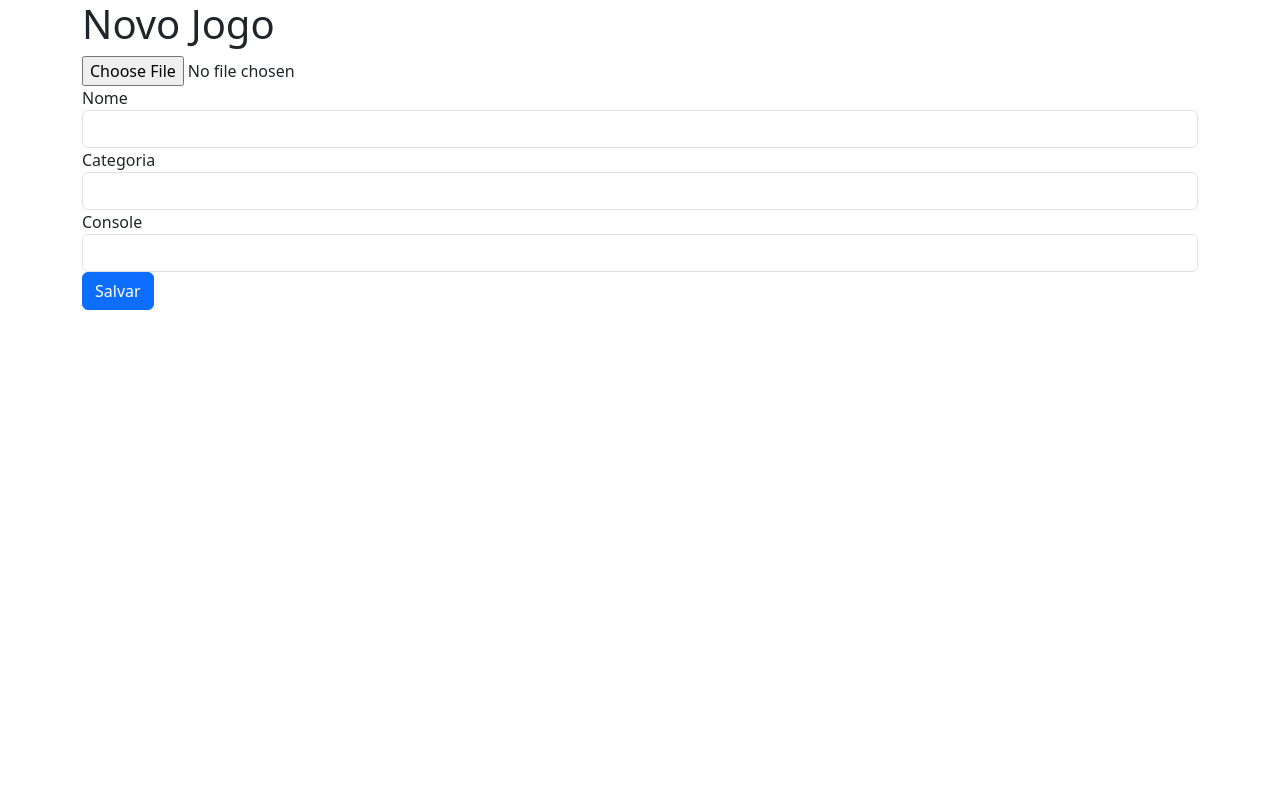
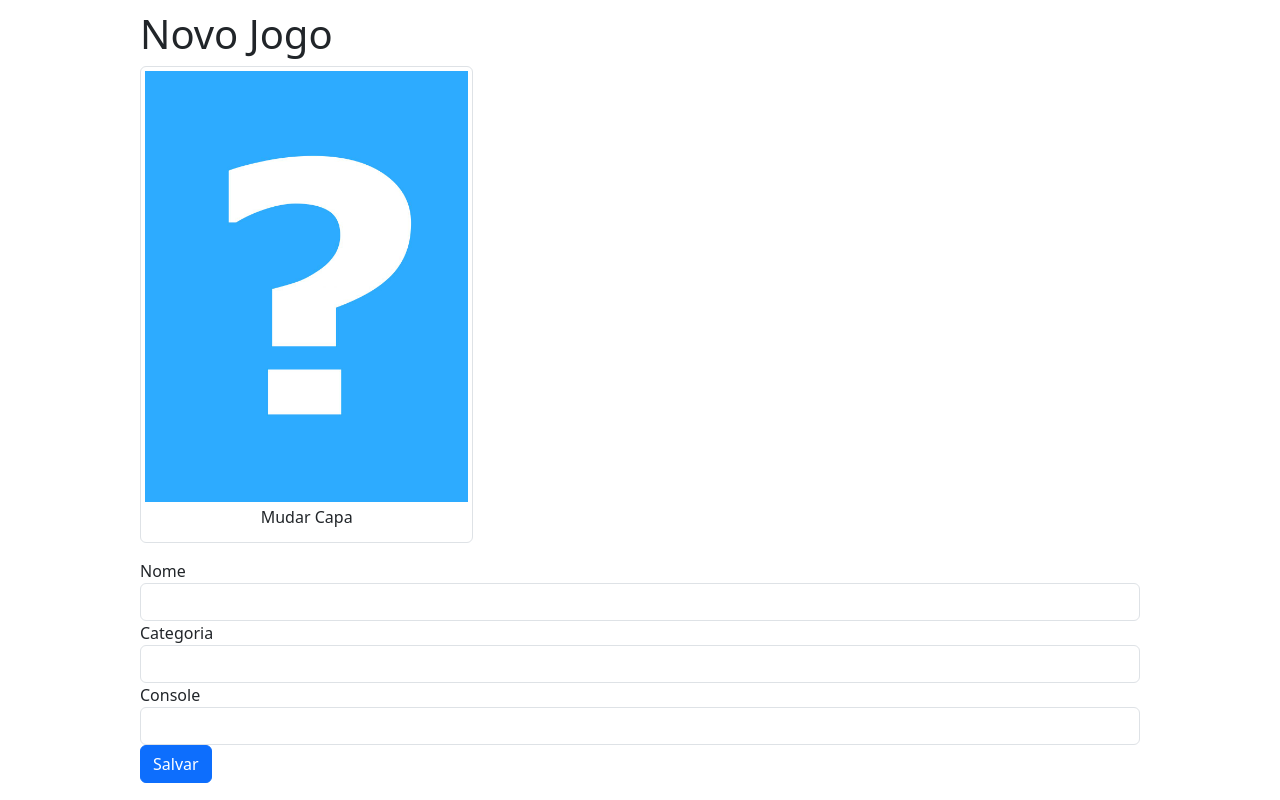
Before and after one commit to acorreac/jogoteca, a Flask app: page /novo in a window 1280 px wide. Run offline with Flask 2, Linux system fonts and the light colour scheme; the visitor is signed in with stand-in values (Sample User, id 1); some libraries are stand-ins or nearby versions.

Commit message:
Mostrando a capa do jogo

```diff
--- /dev/null
+++ b/static/app.css
@@ -0,0 +1,68 @@
+body {
+    padding-top: 10px;
+}
+
+.btn {
+    margin-bottom: 10px;
+}
+
+.container {
+    border-radius: 4px;
+    margin: auto;
+    width: 80%;
+}
+
+.little-container {
+    width: 40%;
+    margin: auto;
+}
+
+figcaption {
+    text-align: center;
+    margin: 3px auto;
+}
+
+.fileContainer {
+    overflow: hidden;
+    position: relative;
+}
+
+.fileContainer [type=file] {
+    cursor: pointer;
+    display: block;
+    font-size: 999px;
+    filter: alpha(opacity=0);
+    min-height: 100%;
+    min-width: 100%;
+    opacity: 0;
+    position: absolute;
+    right: 0;
+    text-align: right;
+    top: 0;
+}
+
+td {
+    text-align: center;
+}
+
+.formularioJogo {
+    display: flex;
+}
+
+.formularioImagem {
+    margin-right: 16px
+}
+
+.buttons {
+    margin-top: 16px
+}
+
+.inputBox {
+    width: 700px;
+}
+
+.inputsJogo {
+    width: 100%;
+    margin-left: 1em;
+    margin-bottom: 1em;
+}
--- a/templates/novo.html
+++ b/templates/novo.html
@@ -1,7 +1,18 @@
 {% extends "template.html" %}
 {% block conteudo %}
 <form action="{{ url_for('criar') }}" method="post" enctype="multipart/form-data">
+
+    <figure class="img-thumbnail col-md-4">
+        <img class="img-fluid" src="{{ url_for('imagem', nome_arquivo='capa_padrao.jpg') }}">
+        <figcaption>
+            <label class="fileContainer">
+                Mudar Capa
                 <input type="file" name="arquivo" accept=".jpg, .png">
+
+            </label>
+        </figcaption>
+    </figure>
+
     <fieldset>
         <div class="form-group">
             <label for="nome">Nome</label>
--- a/templates/template.html
+++ b/templates/template.html
@@ -6,6 +6,7 @@
     <meta name="viewport" content="width=device-width, initial-scale=1">
     <title>Jogoteca</title>
     <link rel="stylesheet" href="{{ url_for('static', filename='bootstrap.css') }}">
+    <link rel="stylesheet" href="{{ url_for('static', filename='app.css') }}">
 </head>
 
 <body>
--- a/views.py
+++ b/views.py
@@ -1,4 +1,4 @@
-from flask import render_template, request, redirect, session, flash, url_for
+from flask import render_template, request, redirect, session, flash, url_for, send_from_directory
 
 from jogoteca import app, db
 from models import Jogos, Usuarios
@@ -94,3 +94,7 @@ def logout():
      session['usuario_logado'] = None
      flash('Logout efetuado com sucesso!')
      return redirect(url_for('index'))
+
+@app.route('/uploads/<nome_arquivo>')
+def imagem(nome_arquivo):
+    return send_from_directory('uploads', nome_arquivo)
```
Also changed, not shown: uploads/capa_padrao.jpg (added). Lines whose indentation alone changed are shown as unchanged.
